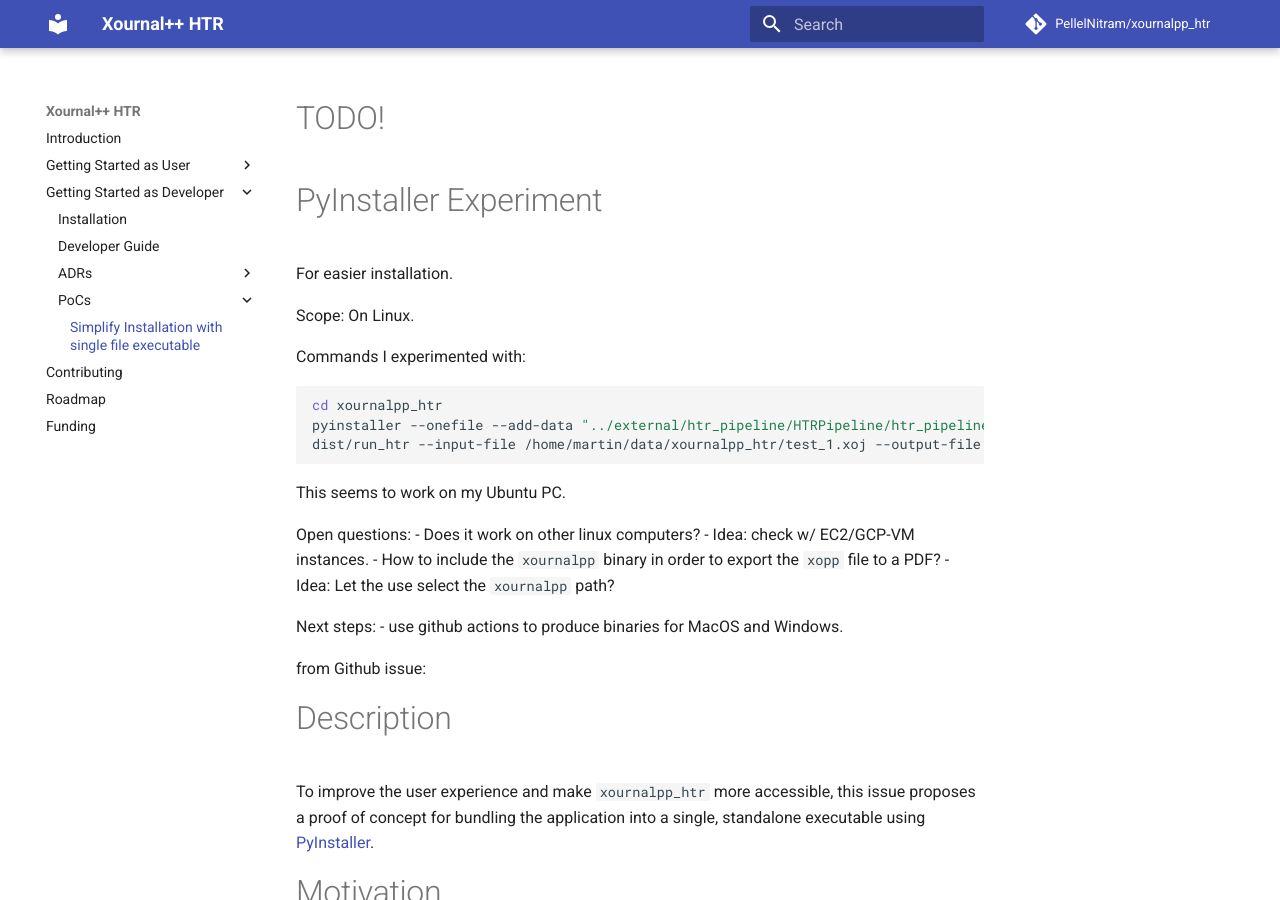
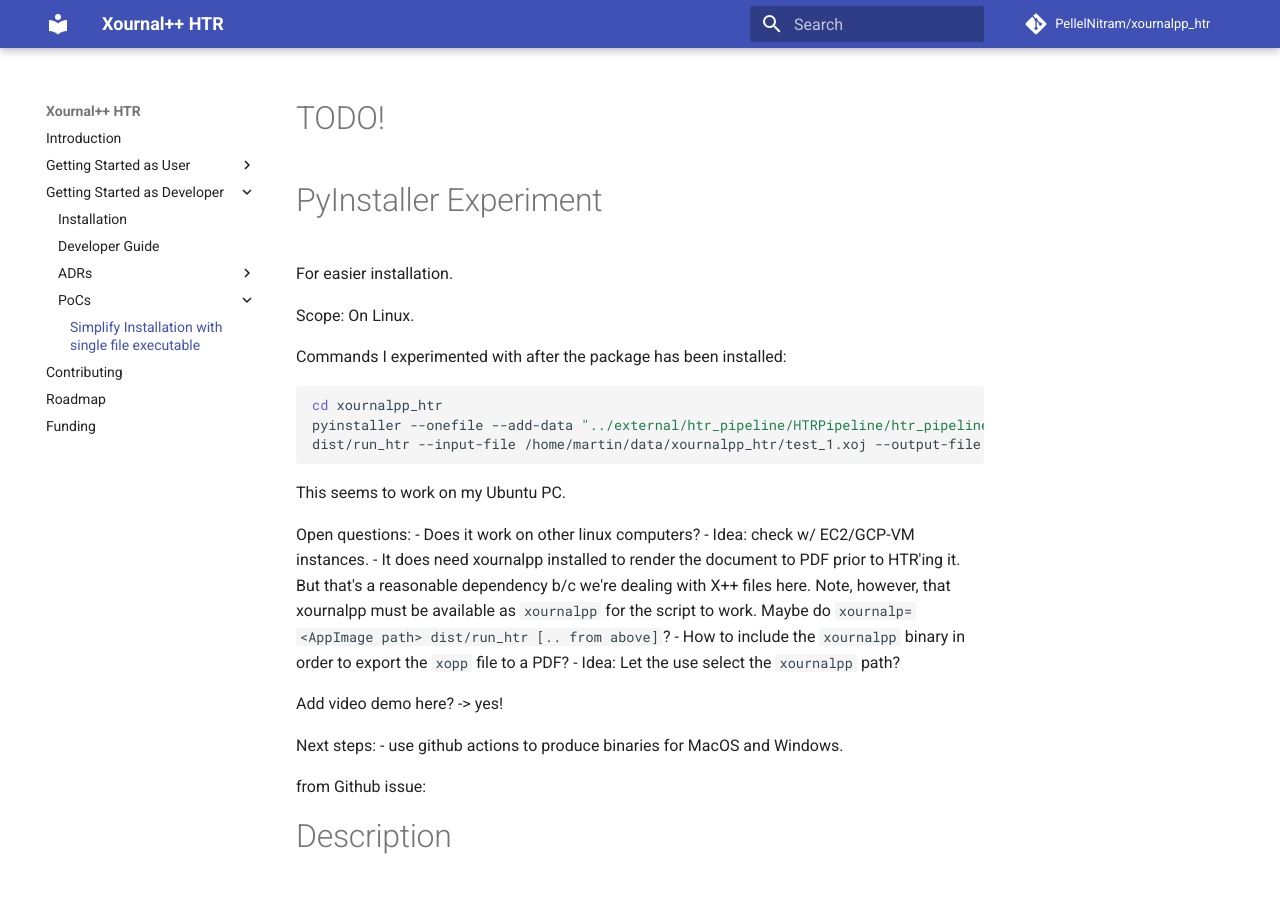
Before and after one commit to PellelNitram/xournalpp_htr, an MkDocs documentation site: the page built from docs/PoCs/simplify_installation_with_single_file_executable.md, in a window 1280 px wide and 900 px high. Built offline with MkDocs 1.6.1 and Material for MkDocs 9.7.7, drawn with Linux system fonts in a browser that asks for light colours; comment, search, counter and statistics services are not loaded.

Commit message:
Work on PyInstaller PoC document.

````diff
--- a/docs/PoCs/simplify_installation_with_single_file_executable.md
+++ b/docs/PoCs/simplify_installation_with_single_file_executable.md
@@ -6,7 +6,7 @@
 
 Scope: On Linux.
 
-Commands I experimented with:
+Commands I experimented with after the package has been installed:
 
 ```bash
 cd xournalpp_htr
@@ -19,10 +19,15 @@
 Open questions:
 - Does it work on other linux computers?
     - Idea: check w/ EC2/GCP-VM instances.
+    - It does need xournalpp installed to render the document to PDF prior to HTR'ing it. But that's
+      a reasonable dependency b/c we're dealing with X++ files here. Note, however, that xournalpp
+      must be available as `xournalpp` for the script to work.
+      Maybe do `xournalp=<AppImage path> dist/run_htr [.. from above]`?
 - How to include the `xournalpp` binary in order to export the `xopp` file to a PDF?
     - Idea: Let the use select the `xournalpp` path?
 
 
+Add video demo here? -> yes!
 
 Next steps:
 - use github actions to produce binaries for MacOS and Windows.
````
